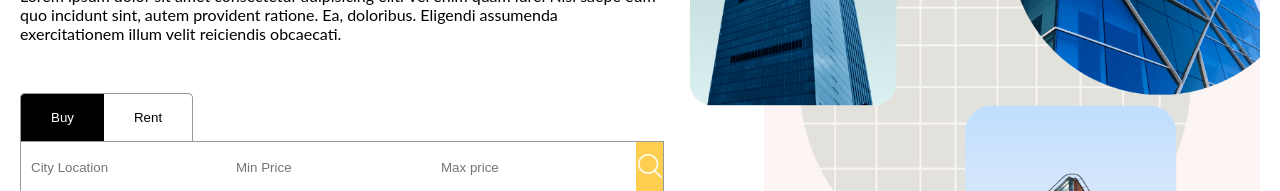
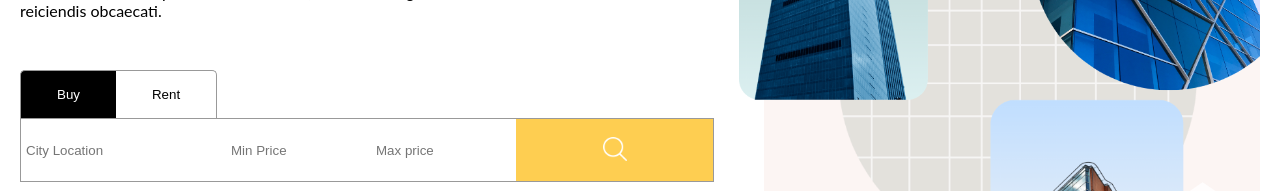
Before and after one commit to ri123-ya/RR_Estate, a React (Vite) app: page / in a window 1280 px wide. Shown: the part 403-594 px from the top of the page. Built offline with nearby package versions, Linux system fonts and the light colour scheme.

Commit message:
css changes

```diff
--- a/src/Layout.scss
+++ b/src/Layout.scss
@@ -2,7 +2,7 @@
 
 .Layout {
     height: 100vh;
-    max-width: 988 px;
+    max-width: 1366 px;
     margin-left: auto;
     margin-right: auto;
     padding-left: 20px;
@@ -13,7 +13,7 @@
 
     @include res.lg {
         // background-color: rgb(247, 210, 196);
-        max-width: 992px;
+        max-width: 1280px;
     }
 
     @include res.md {
@@ -24,12 +24,12 @@
 
     @include res.sm {
         // background-color: rgb(240, 147, 147);
-        max-width: 576px;
+        max-width: 540px;
     }
 
     .content{
         // background-color:purple;
-        // height: calc(100vh - 100px);
+        height: calc(100vh - 100px);
         flex: 1;
     }
 
--- a/src/components/Navbar/navbar.scss
+++ b/src/components/Navbar/navbar.scss
@@ -7,14 +7,14 @@ nav{
     align-items: center;
 
     a{
-        transition: all 0.3s ease;
+        transition: all 0.4s ease;
 
         @include res.sm{
             display: none;
         }
 
         &:hover{
-            scale: 1.03;
+            scale: 1.05;
         }
     }
 
@@ -22,7 +22,7 @@ nav{
         flex: 3;
         display: flex;
         align-items: center;
-        gap: 20px;
+        gap: 50px;
 
         .logo{
             font-weight: bold;
@@ -72,11 +72,11 @@ nav{
 
         .menuIcon{
            display: none;
-           z-index: 5;
+           z-index: 999;
 
             img{
-               width: 30px;
-               height: 30px;
+               width: 36px;
+               height: 36px;
                cursor: pointer;
             }
 
--- a/src/components/searchBar/searchBar.scss
+++ b/src/components/searchBar/searchBar.scss
@@ -6,7 +6,7 @@
     .type{
 
         button{
-            padding: 16px 30px;
+            padding: 16px 36px;
             border: 1px solid #999;
             border-bottom: none;
             cursor:pointer;
@@ -35,7 +35,7 @@
         border: 1px solid #999;
         display: flex;
         justify-content: space-between;
-        height: 54px;
+        height: 64px;
         gap: 5px;
 
         @include res.sm{
--- a/src/responsive.scss
+++ b/src/responsive.scss
@@ -1,18 +1,18 @@
 
 @mixin lg {
-    @media (max-width: 992px) {
+    @media (max-width: 1366px) {
         @content;
     }
 }
 
 @mixin md {
-    @media (max-width: 768px) {
+    @media (max-width: 1024px) {
         @content;
     }
 }
 
 @mixin sm {
-    @media (max-width: 576px) {
+    @media (max-width: 738px) {
         @content;
     }
 }
--- a/src/routes/homepage/homePage.scss
+++ b/src/routes/homepage/homePage.scss
@@ -16,6 +16,10 @@
             justify-content: center;
             gap: 50px;
             height: 100%;
+
+            @include res.lg{
+                padding-right: 50px;
+              }
 
             @include res.md{
                 padding: 0;
```
